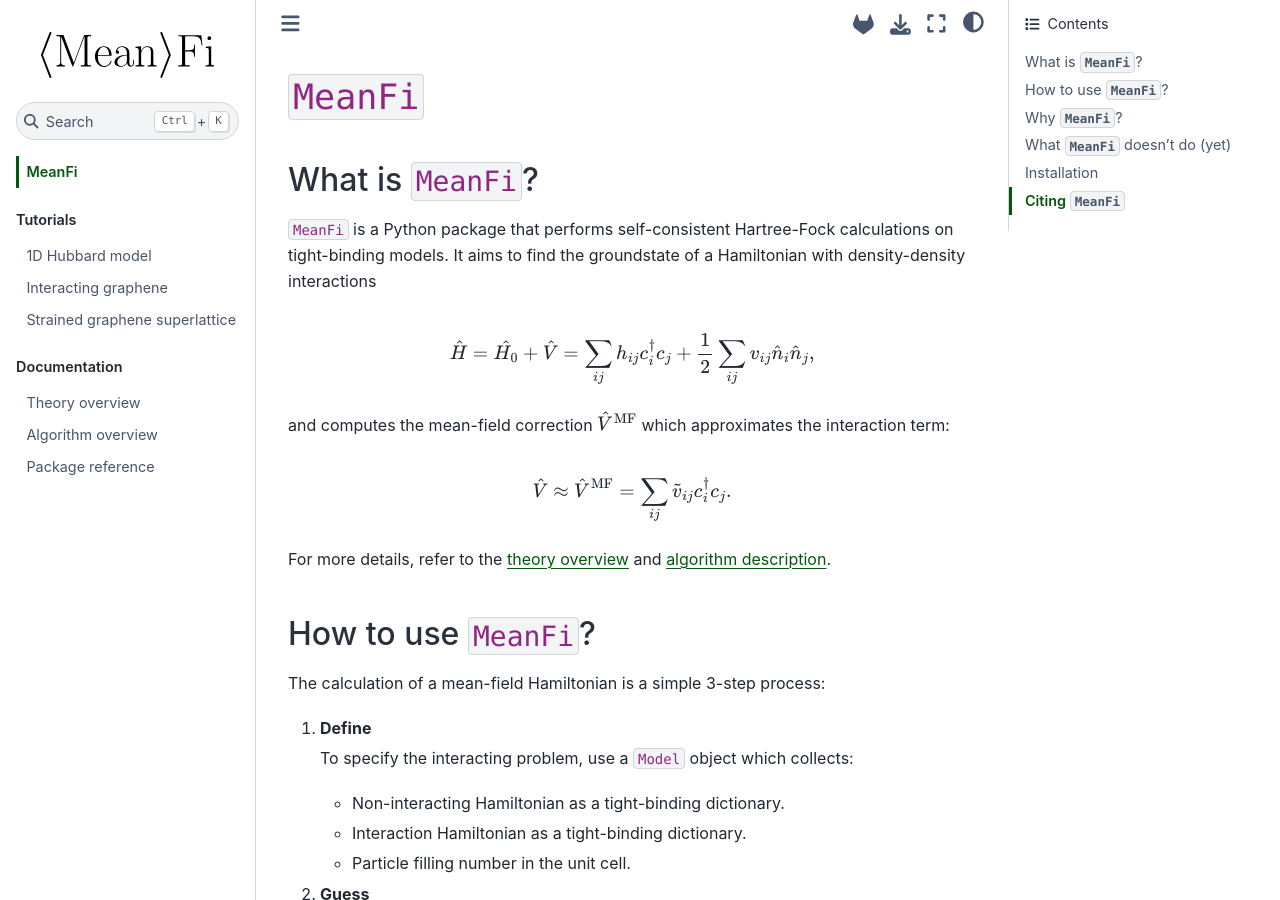
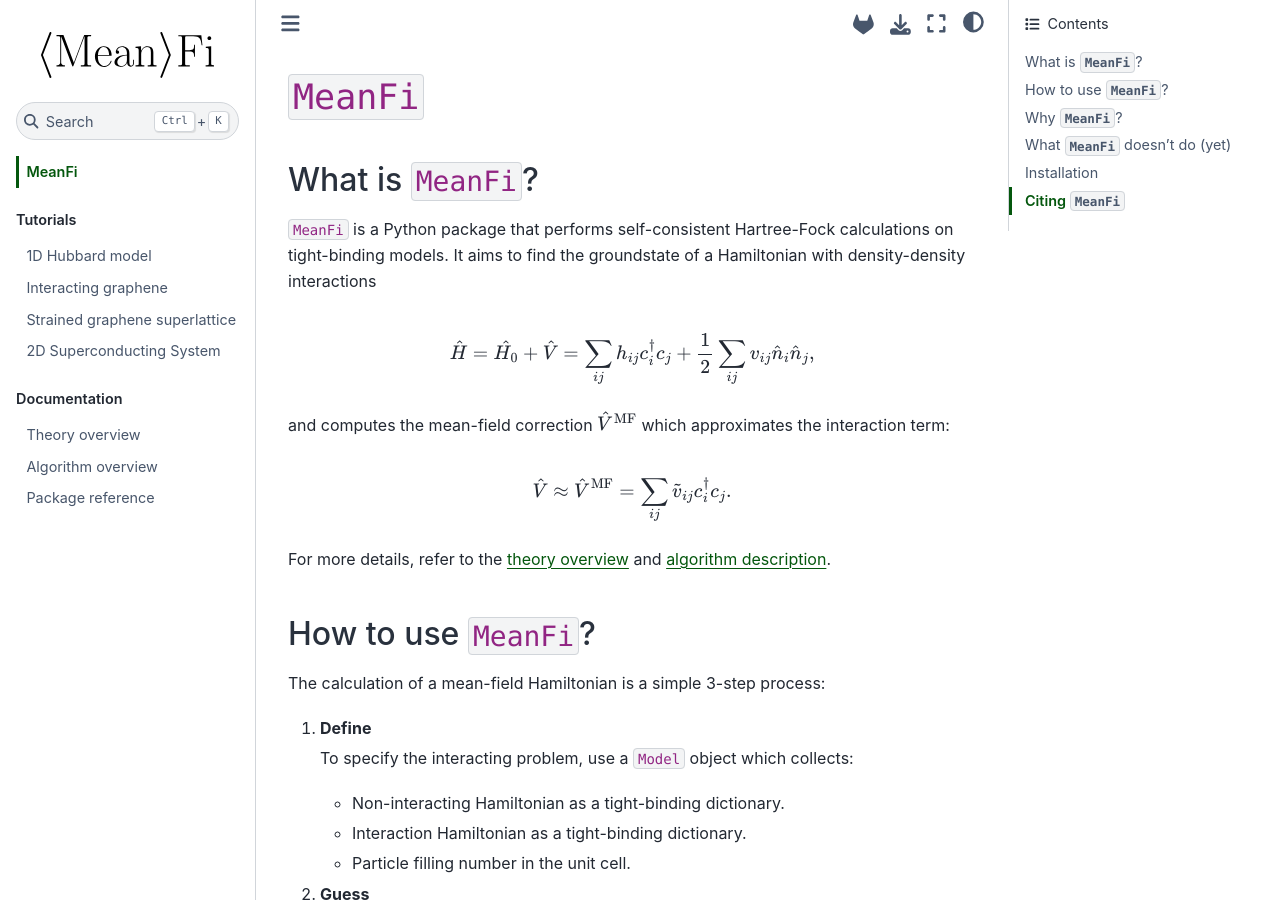
Before and after one commit to quantum-tinkerer/MeanFi, a Sphinx documentation site: the page built from docs/source/index.md, in a window 1280 px wide and 900 px high. Built offline with Sphinx 7.4.7 and the Sphinx Book theme 1.1.4, drawn with Linux system fonts in a browser that asks for light colours; the version number could not be read and is left out.

Commit message:
add 2d sc tutorial

````diff
--- a/docs/source/index.md
+++ b/docs/source/index.md
@@ -19,6 +19,7 @@ kernelspec:
 tutorial/hubbard_1d.md
 tutorial/graphene_example.md
 tutorial/strained_graphene.md
+tutorial/superconducting_2d.md
 ```
 
 ```{toctree}
````
